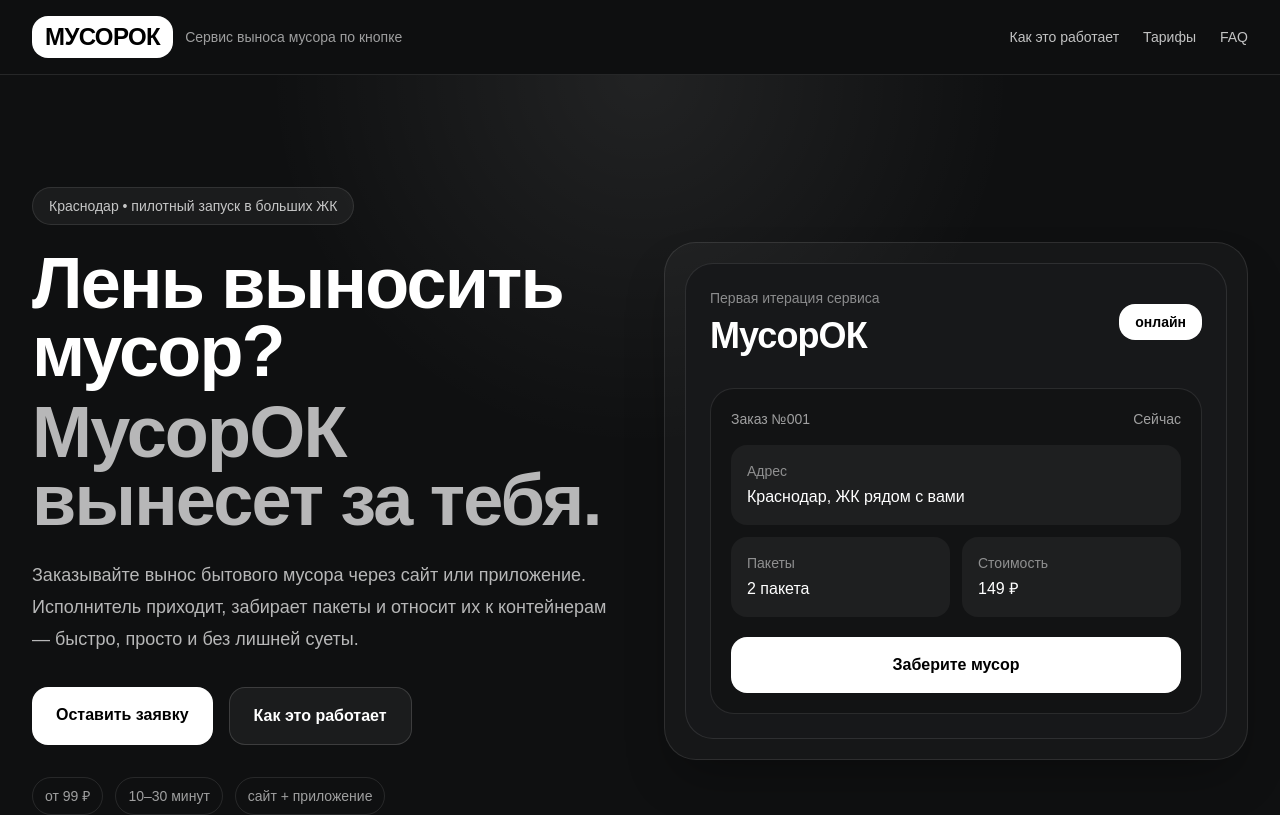
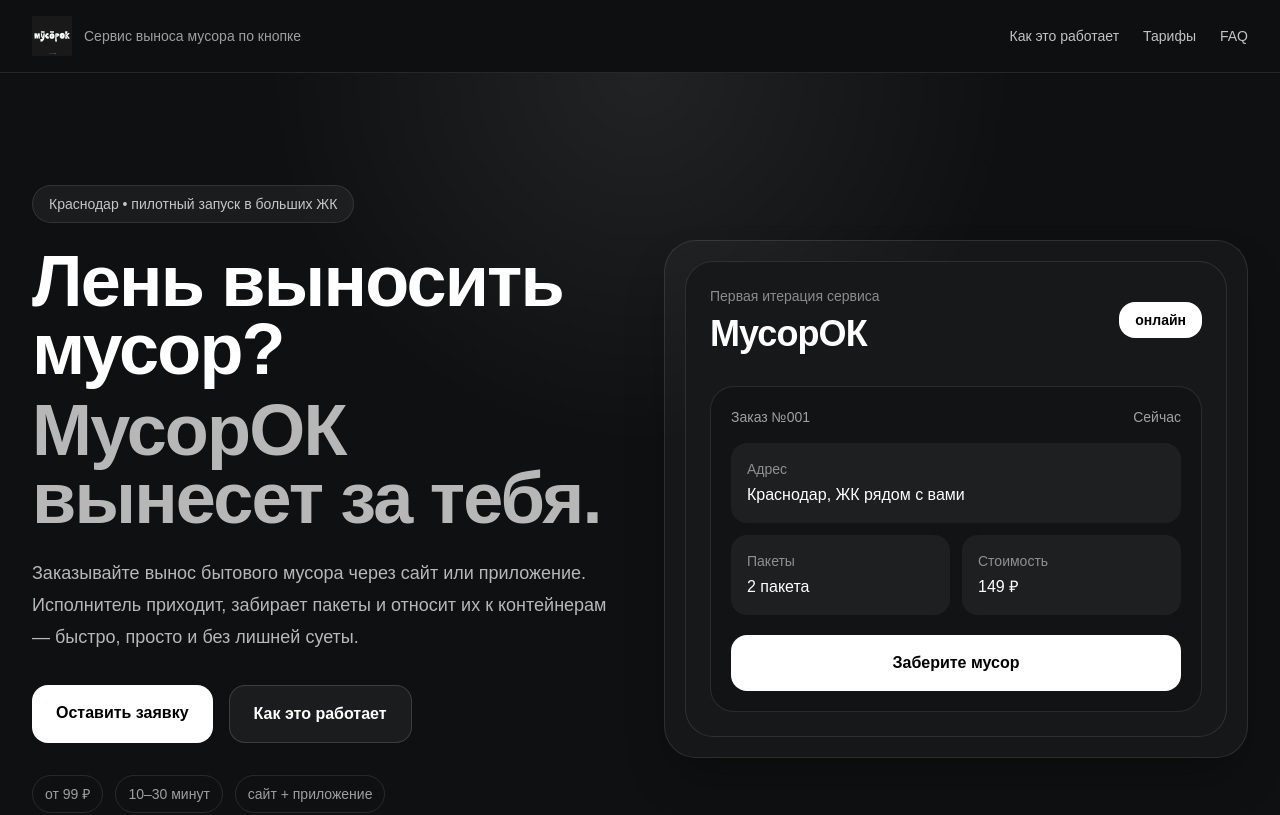
Before and after one commit to tionofficialwork/musorok-site, a Next.js app: page / in a window 1280 px wide. Shown: the top 815 px of the page. Built offline with nearby package versions, Linux system fonts and the light colour scheme.

Commit message:
add logo and footer

```diff
--- a/app/page.tsx
+++ b/app/page.tsx
@@ -49,9 +49,11 @@ export default function MusorokLanding() {
       <header className="sticky top-0 z-40 border-b border-white/10 bg-[#0f1011]/90 backdrop-blur">
         <div className="mx-auto flex max-w-7xl items-center justify-between px-6 py-4 lg:px-8">
           <div className="flex items-center gap-3">
-            <div className="rounded-2xl border border-white/10 bg-white px-3 py-1 text-2xl font-black uppercase tracking-tight text-black">
-              МусорОК
-            </div>
+            <img
+  		src="/musorok-logo.png"
+  		alt="МусорОК"
+  		className="h-10 w-auto"
+		/>
             <span className="hidden text-sm text-white/60 md:block">Сервис выноса мусора по кнопке</span>
           </div>
           <nav className="hidden items-center gap-6 text-sm text-white/75 md:flex">
@@ -263,8 +265,8 @@ export default function MusorokLanding() {
 
       <footer className="border-t border-white/10">
         <div className="mx-auto flex max-w-7xl flex-col gap-3 px-6 py-8 text-sm text-white/45 md:flex-row md:items-center md:justify-between lg:px-8">
-          <p>© МусорОК — первая итерация лендинга</p>
-          <p>Сделано в чёрно-белом стиле под ваш логотип</p>
+          <p>© МусорОК — мусор это просто</p>
+          <p>powered by TION</p>
         </div>
       </footer>
     </div>
```
Also changed, not shown: public/musorok-logo.png (added).
